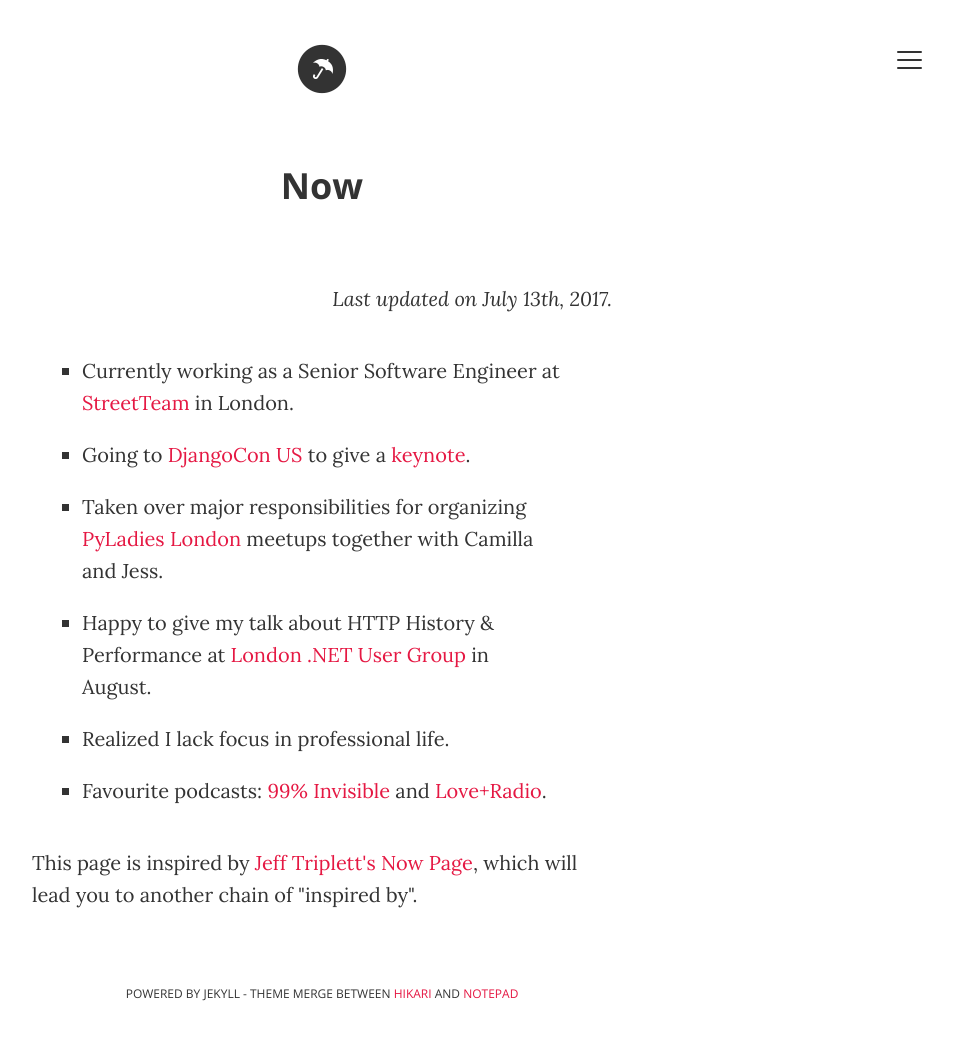
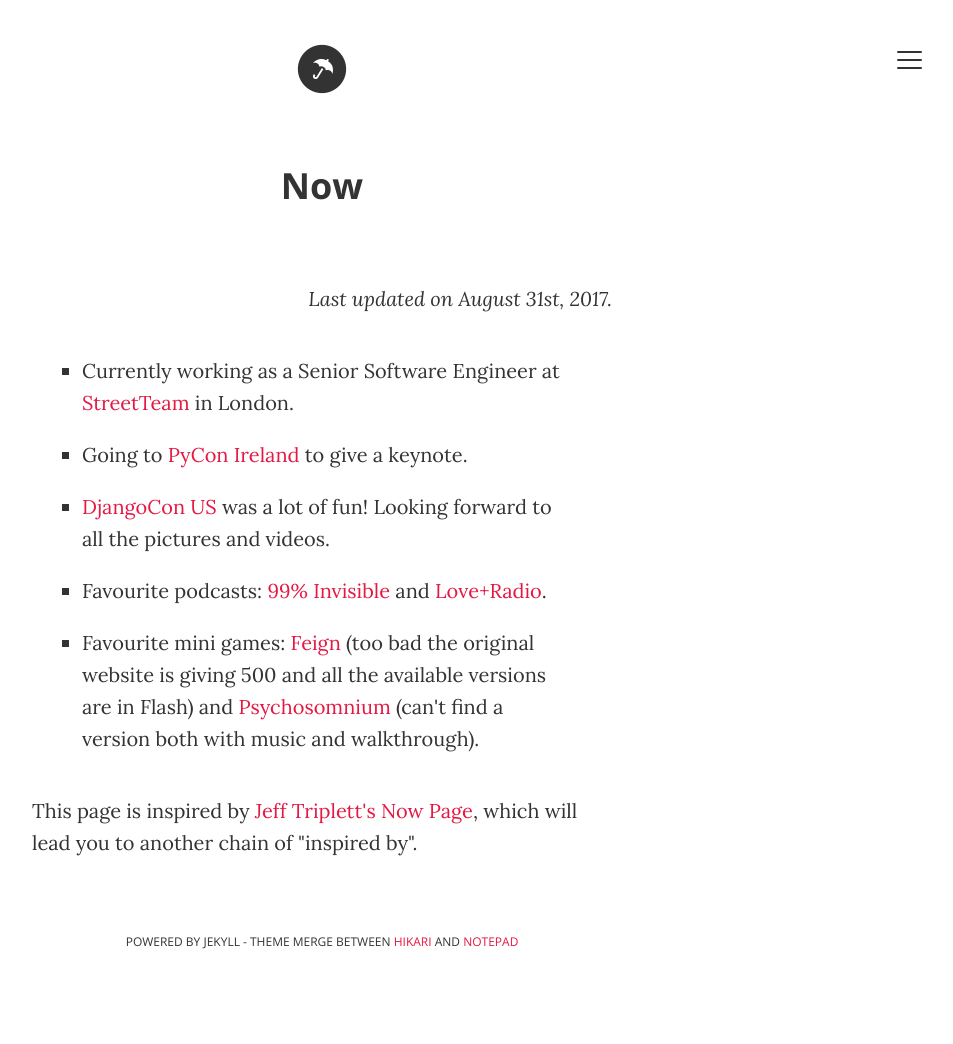
Before and after one commit to ana-balica/ana-balica.github.io, a Jekyll site: the page built from now.html, in a window 1280 px wide. Shown: the whole page, without its empty margins (318-1271 px from the left). Built offline with Jekyll 4.4.1, drawn with Linux system fonts in a browser that asks for light colours; comment, search, counter and statistics services are not loaded; after the commit the page ends 992 px from its top, so only the background shows below that.

Commit message:
Update now page with latest news

```diff
--- a/now.html
+++ b/now.html
@@ -6,14 +6,13 @@ description: "What I'm doing now"
 ---
 <div class="posts custom-page-container">
   <h1>Now</h1>
-  <p class="last-updated"><em>Last updated on July 13th, 2017.</em></p>
+  <p class="last-updated"><em>Last updated on August 31st, 2017.</em></p>
   <ul class="now-list">
       <li>Currently working as a Senior Software Engineer at <a href='https://getstreetteam.com/' target='_blank'>StreetTeam</a> in London.</li>
-      <li>Going to <a href="https://2017.djangocon.us/">DjangoCon US</a> to give a <a href="https://2017.djangocon.us/talks/keynote-2/">keynote</a>.</li>
-      <li>Taken over major responsibilities for organizing <a href="https://www.meetup.com/PyLadiesLondon/">PyLadies London</a> meetups together with Camilla and Jess.</li>
-      <li>Happy to give my talk about HTTP History & Performance at <a href="https://www.meetup.com/London-NET-User-Group/events/240966132/">London .NET User Group</a> in August.</li>
-      <li>Realized I lack focus in professional life.</li>
+      <li>Going to <a href="https://pyconie17.python.ie/">PyCon Ireland</a> to give a keynote.</li>
+      <li><a href="https://2017.djangocon.us/">DjangoCon US</a> was a lot of fun! Looking forward to all the pictures and videos.</li>
       <li>Favourite podcasts: <a href="http://99percentinvisible.org/">99% Invisible</a> and <a href="http://loveandradio.org/">Love+Radio</a>.</li>
+      <li>Favourite mini games: <a href="https://www.youtube.com/watch?v=g6c2mr7TFWA">Feign</a> (too bad the original website is giving 500 and all the available versions are in Flash) and <a href="https://www.youtube.com/watch?v=Ii3eta1iiSY">Psychosomnium</a> (can't find a version both with music and walkthrough).</li>
   </ul>
 
   <p>This page is inspired by <a href="https://jefftriplett.com/now/">Jeff Triplett's Now Page</a>, which will lead you to another chain of "inspired by".</p>
```
